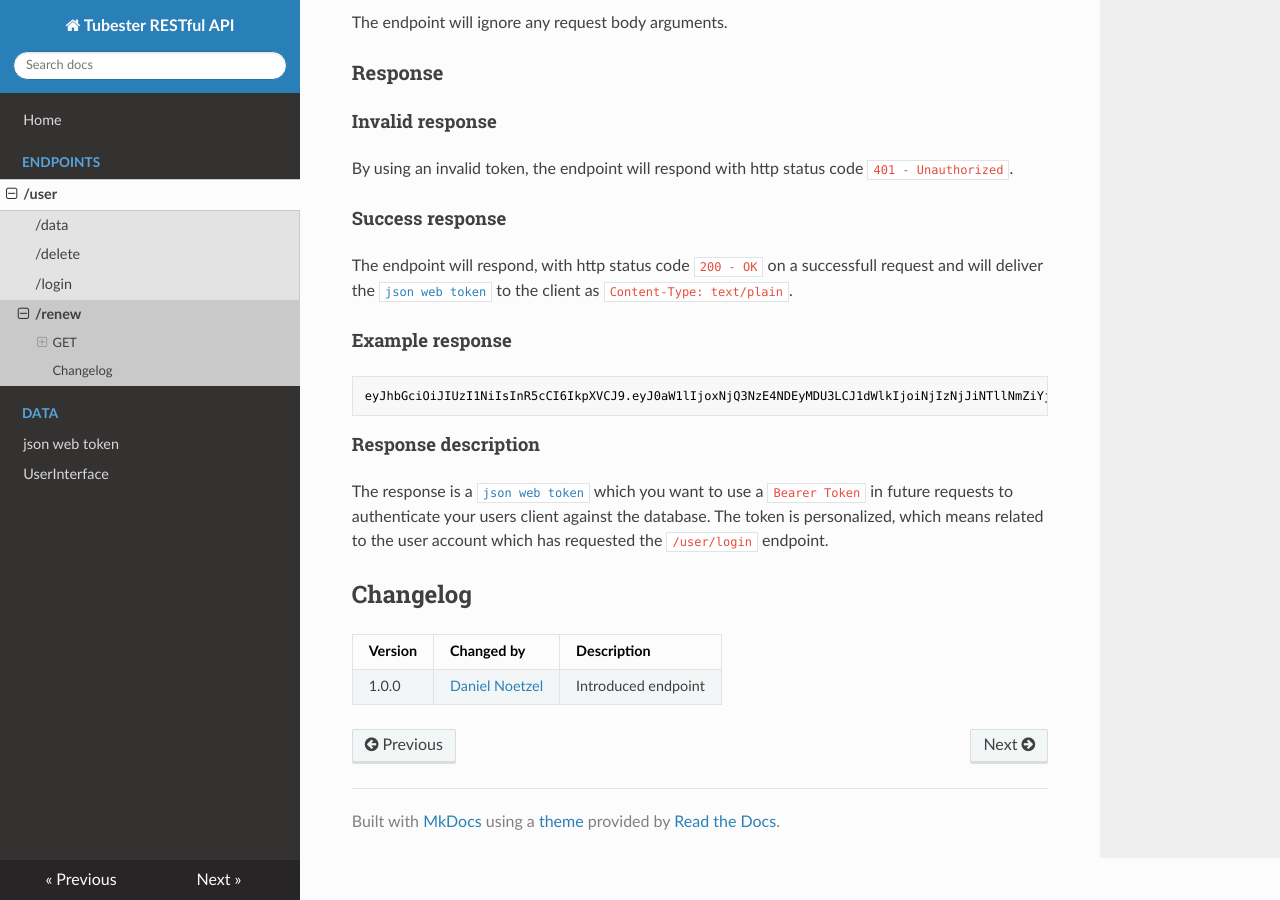
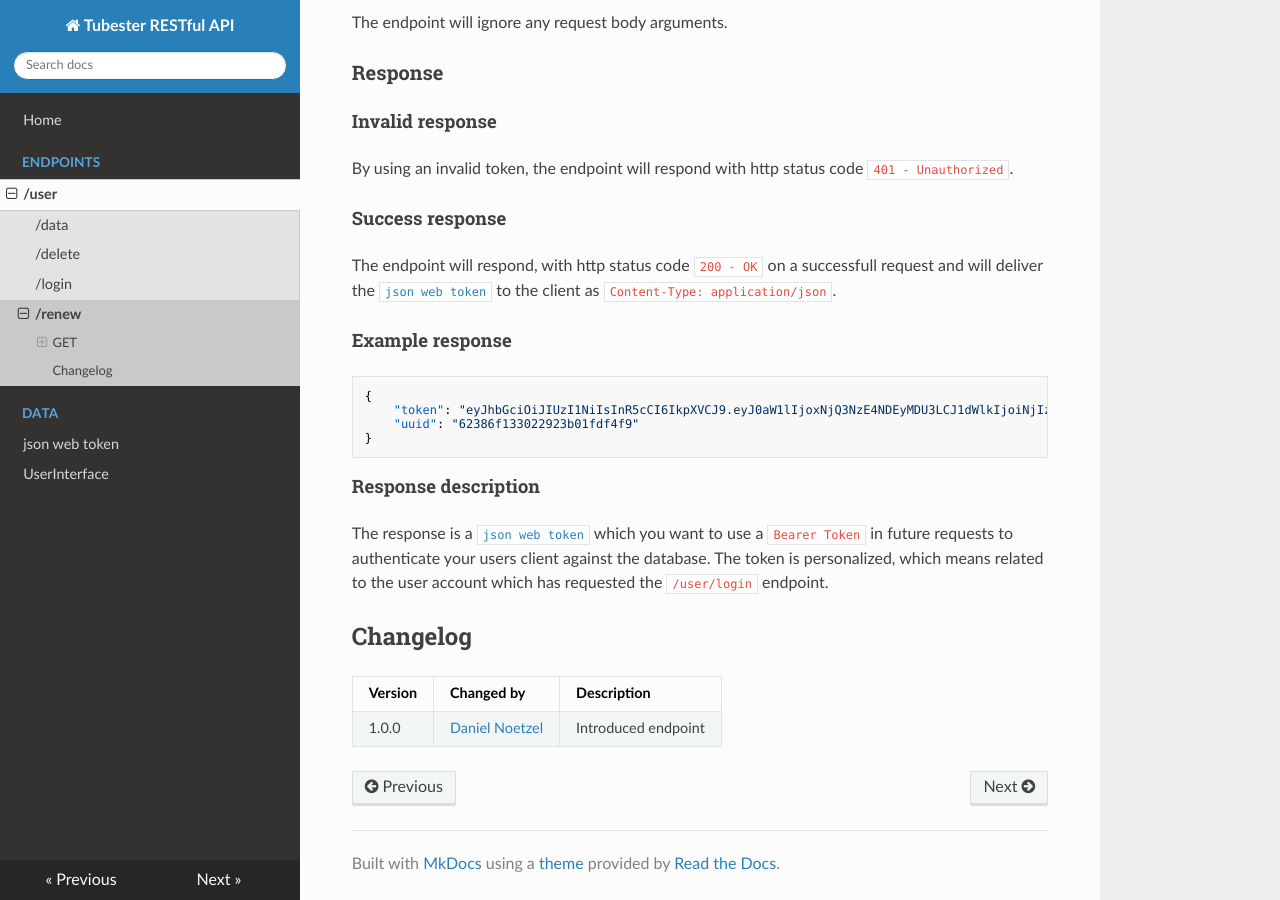
Before and after one commit to syr0s/tubester-restful-api, an MkDocs documentation site: the page built from docs/docs/endpoints/user/renew.md, in a window 1280 px wide and 900 px high, scrolled down 721 px. Built offline with MkDocs 1.6.1, drawn with Linux system fonts in a browser that asks for light colours; nearby versions of some CDN libraries.

Commit message:
feat: :sparkles: send uuid on login to the client

````diff
--- a/docs/docs/endpoints/user/renew.md
+++ b/docs/docs/endpoints/user/renew.md
@@ -22,11 +22,14 @@ The endpoint will ignore any request body arguments.
 By using an invalid token, the endpoint will respond with http status code `401 - Unauthorized`.
 
 #### Success response
-The endpoint will respond, with http status code `200 - OK` on a successfull request and will deliver the [`json web token`](../../data/jwt.md) to the client as `Content-Type: text/plain`.
+The endpoint will respond, with http status code `200 - OK` on a successfull request and will deliver the [`json web token`](../../data/jwt.md) to the client as `Content-Type: application/json`.
 
 #### Example response
-```
-eyJhbGciOiJIUzI1NiIsInR5cCI6IkpXVCJ9.eyJ0aW1lIjoxNjQ3NzE4NDEyMDU3LCJ1dWlkIjoiNjIzNjJiNTllNmZiYjhiNjc1Mjg0ZmU4IiwidXNlckdyb3VwIjoxLCJpYXQiOjE2NDc3MTg0MTJ9.q35gNyNh7DjMJ-ksXFkowP7WtzcSxHIk8UL3MIzTTiQ
+```json
+{
+    "token": "eyJhbGciOiJIUzI1NiIsInR5cCI6IkpXVCJ9.eyJ0aW1lIjoxNjQ3NzE4NDEyMDU3LCJ1dWlkIjoiNjIzNjJiNTllNmZiYjhiNjc1Mjg0ZmU4IiwidXNlckdyb3VwIjoxLCJpYXQiOjE2NDc3MTg0MTJ9.q35gNyNh7DjMJ-ksXFkowP7WtzcSxHIk8UL3MIzTTiQ",
+    "uuid": "62386f133022923b01fdf4f9"
+}
 ```
 
 #### Response description
````
Also changed, not shown: docs/docs/endpoints/user/login.md (+6 -3 lines), 1 other file.
